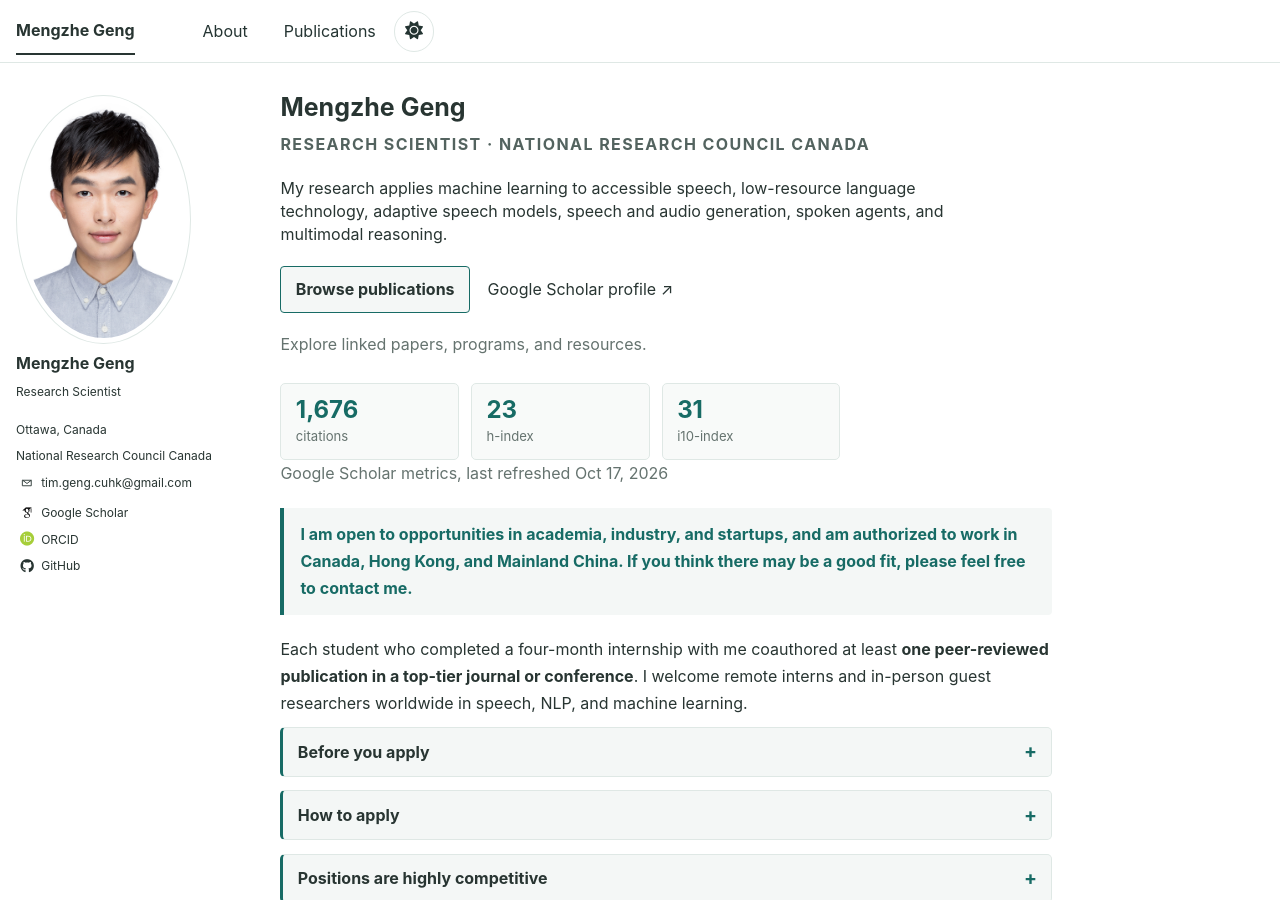
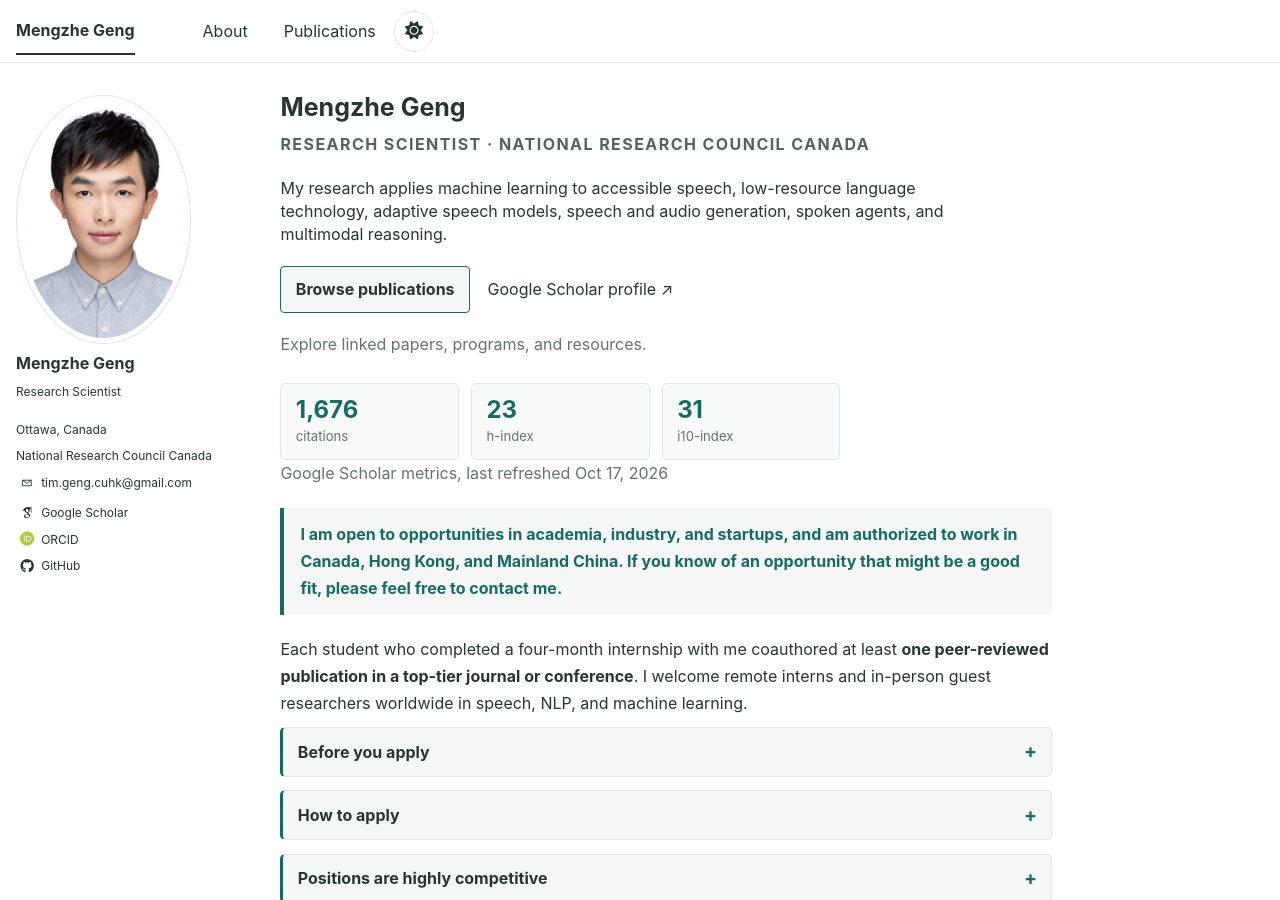
Before and after one commit to MENGZHEGENG/MENGZHEGENG.github.io, a Jekyll site: the page built from _pages/about.md, in a window 1280 px wide and 900 px high. Built offline with Jekyll 4.4.1, drawn with Linux system fonts in a browser that asks for light colours; some web fonts are replaced.

Commit message:
Refine availability invitation
Updated the availability notice to encourage contact regarding potential opportunities.

```diff
--- a/_pages/about.md
+++ b/_pages/about.md
@@ -21,7 +21,7 @@
 </div>
 <p class="stats-note">Google Scholar metrics, last refreshed {{ site.data.scholar_metrics.updated_at | date: "%b %-d, %Y" }}</p>
 
-<p class="availability-notice"><strong>I am open to opportunities in academia, industry, and startups, and am authorized to work in Canada, Hong Kong, and Mainland China. If you think there may be a good fit, please feel free to <a href="mailto:tim.geng.cuhk@gmail.com">contact me</a>.</strong></p>
+<p class="availability-notice"><strong>I am open to opportunities in academia, industry, and startups, and am authorized to work in Canada, Hong Kong, and Mainland China. If you know of an opportunity that might be a good fit, please feel free to <a href="mailto:tim.geng.cuhk@gmail.com">contact me</a>.</strong></p>
 <p class="collaboration-invitation">Each student who completed a four-month internship with me coauthored at least <strong>one peer-reviewed publication in a top-tier journal or conference</strong>. I welcome remote interns and in-person guest researchers worldwide in speech, NLP, and machine learning.</p>
 <details id="before-you-apply" class="internship-note">
   <summary>Before you apply</summary>
```
